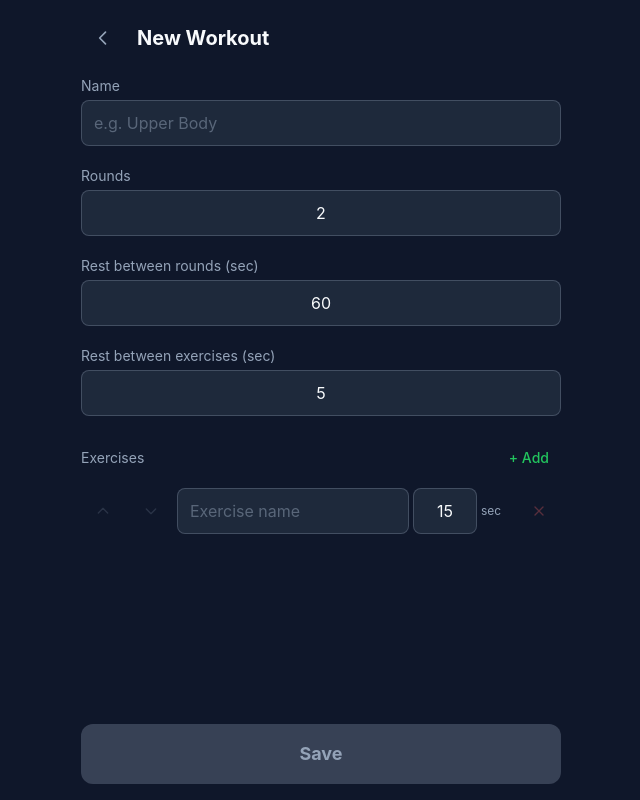
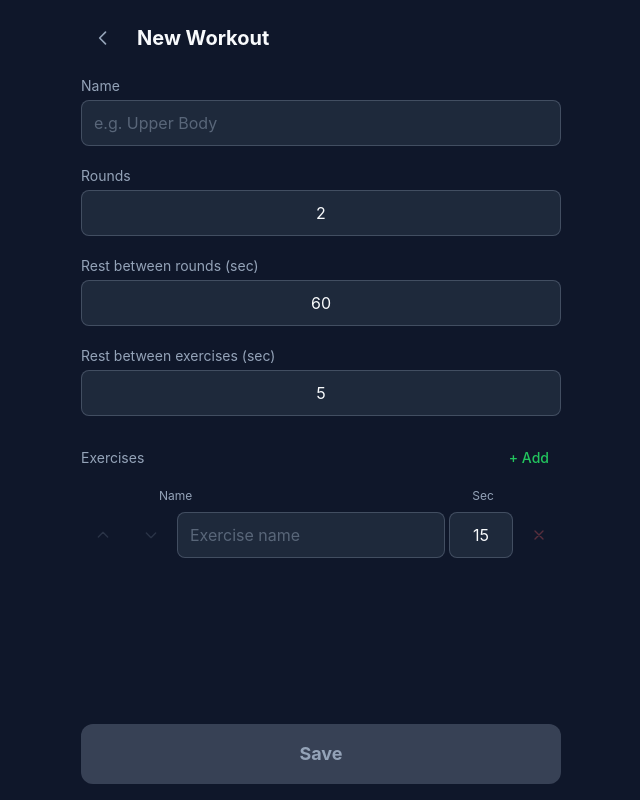
Before and after one commit to ongbt/workout-mate, a React (Vite) app: page /#/workout/new in a window 1280 px wide. Shown: the whole page, without its empty margins (319-959 px from the left). Built offline with nearby package versions, Linux system fonts and the light colour scheme.

Commit message:
Enhance input styling in WorkoutEditScreen and ExerciseFormRow for improved accessibility and user experience

```diff
--- a/src/components/ExerciseFormRow.tsx
+++ b/src/components/ExerciseFormRow.tsx
@@ -15,11 +15,11 @@ interface Props {
 }
 
 const textClass = (error: boolean) =>
-  `flex-1 bg-surface border rounded-lg px-3 py-2.5 text-text placeholder:text-text-muted/50 min-w-0 ${
+  `flex-1 bg-surface border rounded-lg px-3 py-2.5 text-text placeholder:text-text-muted/50 min-w-0 focus:outline-none focus:border-green-500 focus:ring-2 focus:ring-green-500/30 ${
     error ? 'border-red-500' : 'border-text-muted/30'
   }`;
 
-const numClass = 'w-16 bg-surface border border-text-muted/30 rounded-lg px-2 py-2.5 text-center text-text';
+const numClass = 'w-16 bg-surface border border-text-muted/30 rounded-lg px-2 py-2.5 text-center text-text focus:outline-none focus:border-green-500 focus:ring-2 focus:ring-green-500/30';
 
 const moveBtnClass =
   'w-8 h-8 flex items-center justify-center rounded-lg text-text-muted hover:text-text hover:bg-surface shrink-0 disabled:opacity-20 disabled:cursor-not-allowed';
@@ -85,7 +85,6 @@ export function ExerciseFormRow({ exercise, error, onChange, onBlur, onDelete, c
         onBlur={handleDurBlur}
         className={numClass}
       />
-      <span className="text-xs text-text-muted w-8 shrink-0">sec</span>
       <button
         type="button"
         onClick={onDelete}
--- a/src/screens/WorkoutEditScreen.tsx
+++ b/src/screens/WorkoutEditScreen.tsx
@@ -93,7 +93,7 @@ function initForm(workout?: WorkoutConfig): FormState {
   };
 }
 
-const baseInput = 'bg-surface border rounded-lg px-3 py-2.5 text-text placeholder:text-text-muted/50';
+const baseInput = 'bg-surface border rounded-lg px-3 py-2.5 text-text placeholder:text-text-muted/50 focus:outline-none focus:border-green-500 focus:ring-2 focus:ring-green-500/30';
 const textClass = (error: boolean) => `${baseInput} ${error ? 'border-red-500' : 'border-text-muted/30'}`;
 const numClass = (error: boolean) =>
   `${baseInput} text-center ${error ? 'border-red-500' : 'border-text-muted/30'}`;
@@ -284,6 +284,12 @@ export function WorkoutEditScreen() {
               + Add
             </button>
           </div>
+          <div className="flex items-center gap-1 px-0.5">
+            <span className="w-[72px] shrink-0" />
+            <span className="text-xs text-text-muted flex-1 min-w-0">Name</span>
+            <span className="text-xs text-text-muted w-16 text-center">Sec</span>
+            <span className="w-10 shrink-0" />
+          </div>
           {form.exercises.map((ex, i) => (
             <ExerciseFormRow
               key={ex.id}
```
Also changed, not shown: 1 other file (tests, documents, lock files or other folders).
